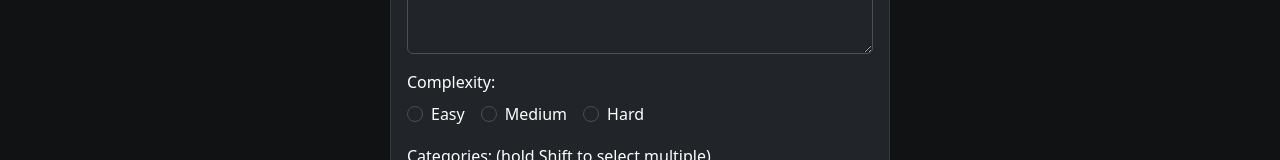
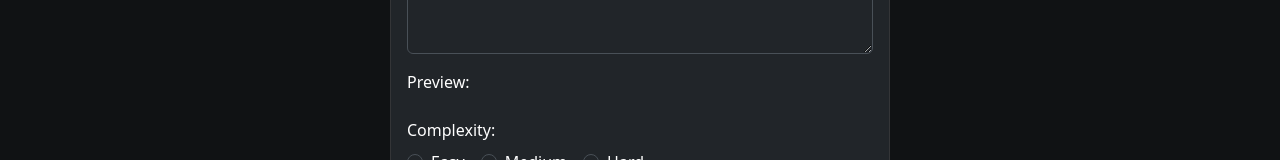
Before and after one commit to CS3219-AY2324S1/ay2324s1-course-assessment-g48, a Next.js app in the folder apps/frontend/: page / in a window 1280 px wide. Both pictures are taken after a click on the button "Add Question". Shown: the part 234-394 px from the top of the page. Built offline with nearby package versions, Linux system fonts and the light colour scheme; no server answers.

Commit message:
Improve on the error handling

```diff
--- a/apps/frontend/components/AddQuestionModal.tsx
+++ b/apps/frontend/components/AddQuestionModal.tsx
@@ -3,7 +3,8 @@ import { Question } from "../type/Question";
 import { Complexity } from "./enums/Complexity";
 import { Categories } from "./enums/Categories";
 import useInput from "../hook/useInput";
-import useQuestion from "../hook/useQuestion";
+import ReactMarkdown from "react-markdown";
+import remarkGfm from "remark-gfm";
 
 type AddQuestionModalProps = {
   onSave: (newQuestion: Question) => void;
@@ -12,8 +13,6 @@ type AddQuestionModalProps = {
 const AddQuestionModal: React.FC<AddQuestionModalProps> = ({
   onSave,
 }) => {
-  const {questions} = useQuestion();
-  questions.map((question:Question) => question.title);
   const {value, valueIsValid, hasError, valueChangeHandler, inputBlurHandler, reset} = useInput((s:string) => s.length > 0);
   const [newQuestion, setNewQuestion] = React.useState<Question>({
     _id: "",
@@ -81,6 +80,7 @@ const AddQuestionModal: React.FC<AddQuestionModalProps> = ({
                     onChange={valueChangeHandler}
                     onBlur={inputBlurHandler}
                   />
+                {hasError ? <label className="error-message" style={{ color: 'red' }}>Input cannot be empty.</label> : null}
                 </div>
                 <div className="mb-3">
                   <label
@@ -101,6 +101,17 @@ const AddQuestionModal: React.FC<AddQuestionModalProps> = ({
                       })
                     }
                   ></textarea>
+
+                </div>
+                <div className="mb-3">
+                  <label
+                      className="form-label text-white"
+                    >
+                      Preview:
+                    </label>
+                    <ReactMarkdown className="form-text text-white markdown-content" remarkPlugins={[remarkGfm]}>
+                      {newQuestion.description}
+                    </ReactMarkdown>
                 </div>
                 <div className="mb-3">
                   <label className="form-label text-white">Complexity:</label>
@@ -175,6 +186,7 @@ const AddQuestionModal: React.FC<AddQuestionModalProps> = ({
                 type="button"
                 className="btn btn-danger"
                 data-bs-dismiss="modal"
+                onClick={reset}
               >
                 Cancel
               </button>
```
Also changed, not shown: apps/frontend/components/Question.tsx (added, +7 -0 lines).
